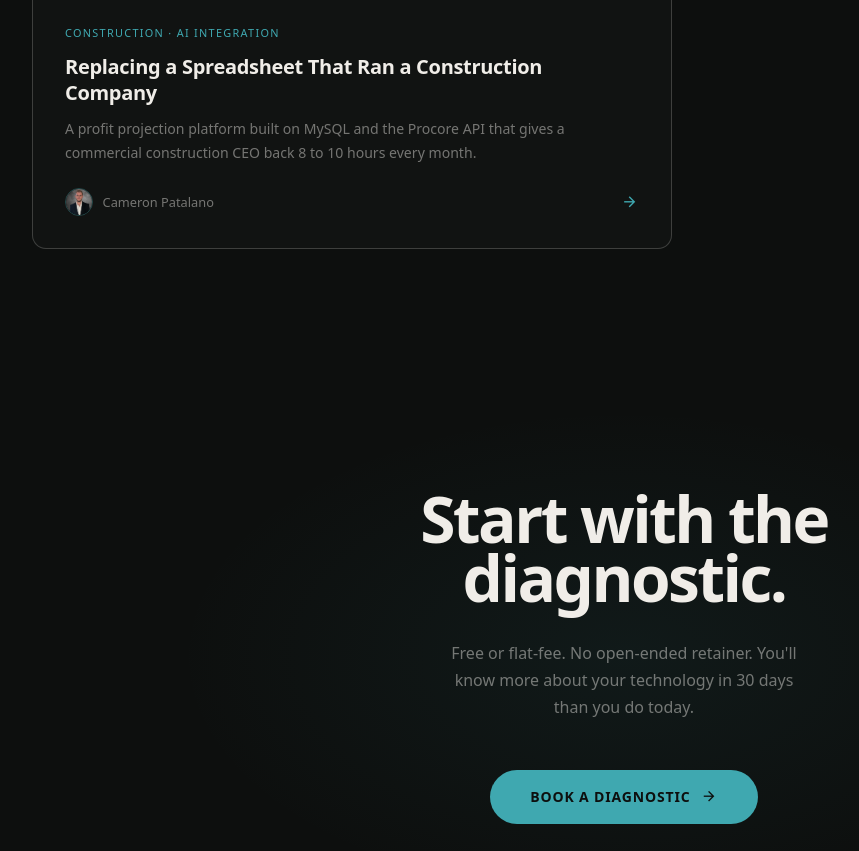
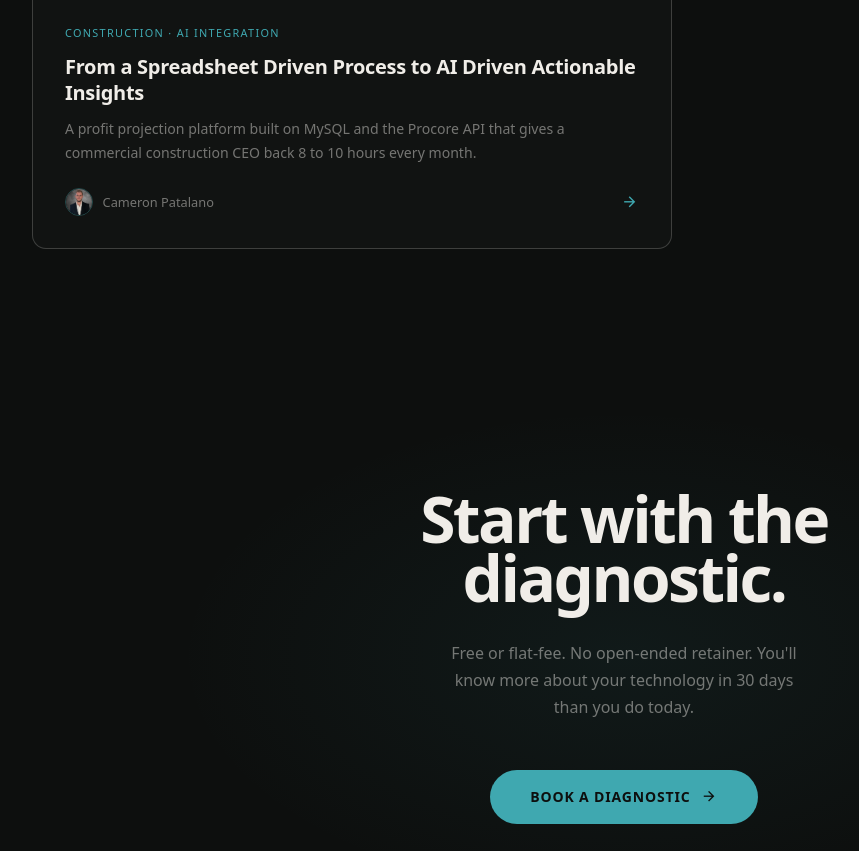
Before and after one commit to jpatalano/stature-advisors-website, a plain HTML site: page index.html in a window 1280 px wide. Shown: the part 6278-7129 px from the top of the page, without its empty margins (16-875 px from the left). Drawn offline with nearby package versions, Linux system fonts and the light colour scheme; a web font is replaced by a local one.

Commit message:
Retitle case study to 'From a Spreadsheet Driven Process to AI Driven Actionable Insights'
- Updated h1, page title, og:title, homepage card title, and cover alt text
- URL slug left unchanged so the live link and sitemap entry stay valid

```diff
--- a/index.html
+++ b/index.html
@@ -1296,11 +1296,11 @@
     <div class="case-studies-grid">
       <a href="case-studies/replacing-a-spreadsheet-that-ran-a-construction-company/" class="case-study-card">
         <div class="case-study-card-img-wrap">
-          <img src="img/case-studies/replacing-a-spreadsheet-cover.jpg" alt="Replacing a Spreadsheet That Ran a Construction Company: a laptop showing a financial dashboard against an active construction site" class="case-study-card-img" loading="lazy">
+          <img src="img/case-studies/replacing-a-spreadsheet-cover.jpg" alt="Case study cover: a laptop showing a financial dashboard against an active construction site" class="case-study-card-img" loading="lazy">
         </div>
         <div class="case-study-card-body">
           <div class="case-study-card-tag">Construction &middot; AI Integration</div>
-          <div class="case-study-card-title">Replacing a Spreadsheet That Ran a Construction Company</div>
+          <div class="case-study-card-title">From a Spreadsheet Driven Process to AI Driven Actionable Insights</div>
           <p class="case-study-card-dek">A profit projection platform built on MySQL and the Procore API that gives a commercial construction CEO back 8 to 10 hours every month.</p>
           <div class="case-study-card-footer">
             <img src="img/cameron-patalano.jpg" alt="Cameron Patalano" class="case-study-card-avatar">
```
Also changed, not shown: case-studies/replacing-a-spreadsheet-that-ran-a-construction-company/index.html (+4 -4 lines).
